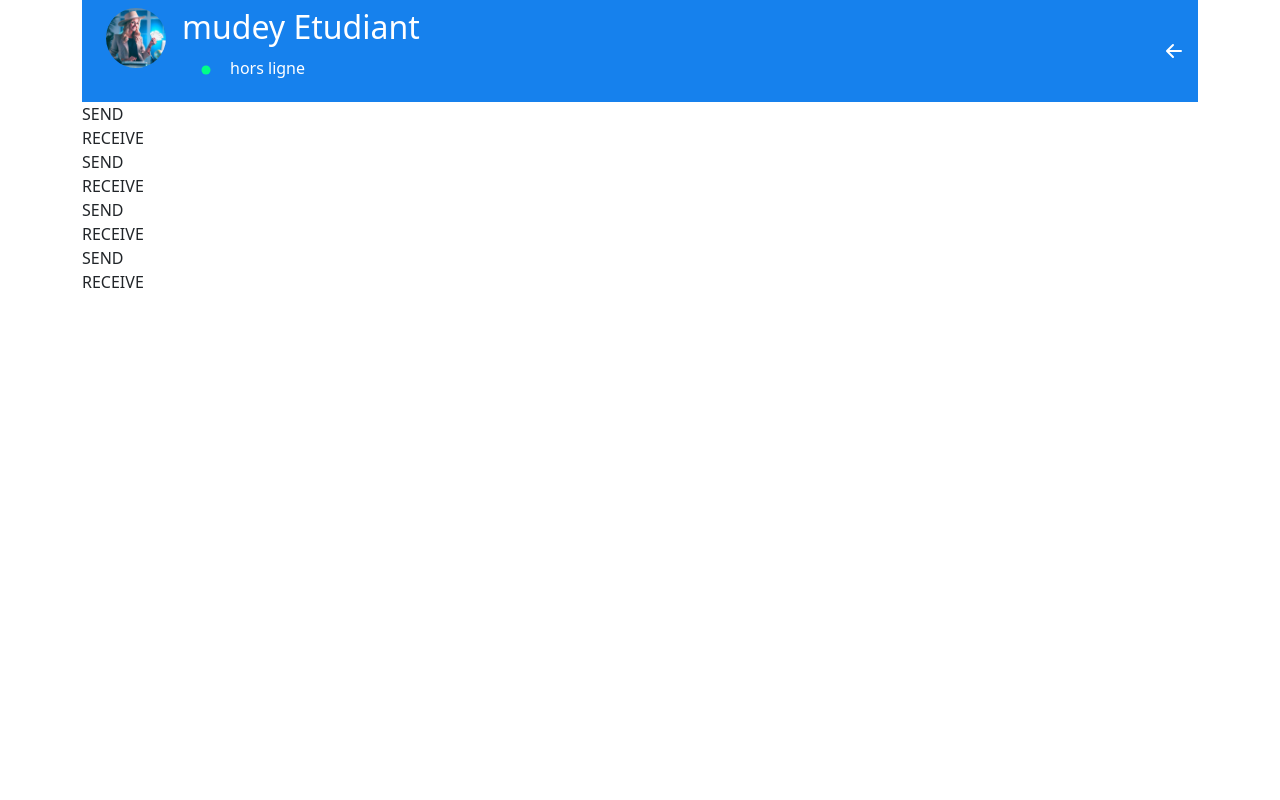
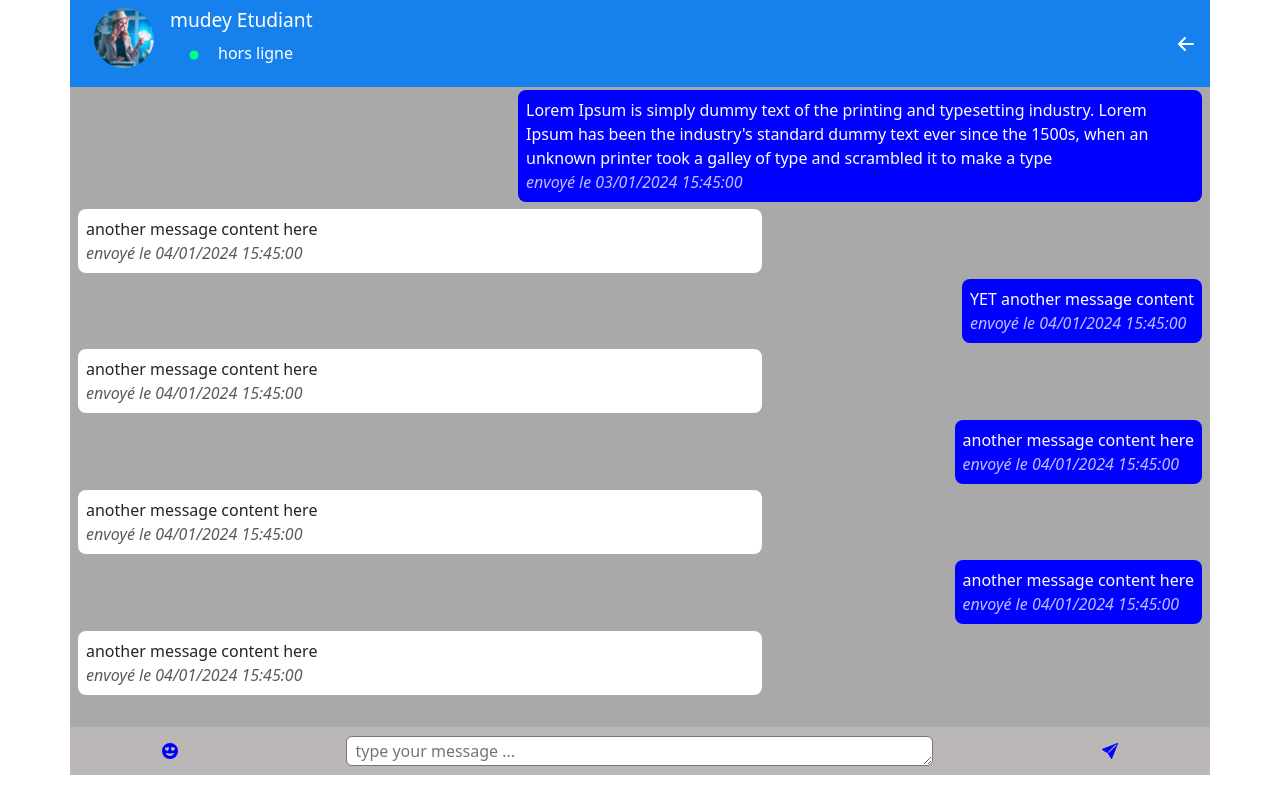
Before and after one commit to OGisidore/Projects_React_1er_chatApp, a React (Create React App) app: page /chat in a window 1280 px wide. Built offline with nearby package versions, Linux system fonts and the light colour scheme.

Commit message:
s commit

```diff
--- a/src/components/ChatBox/ChatBox.css
+++ b/src/components/ChatBox/ChatBox.css
@@ -4,5 +4,49 @@
   App Name : E-commerce with React.Js
   Created At : 13/03/2024 15:25:22
 */
+.ChatBox .ChatBoxHeader{
+  position: sticky !important;
+  top: 0;
+}
+.chatContent {
+  margin: 0 !important;
+  height: 80vh;
+  display: flex;
+  flex-direction: column;
+  overflow: auto;
+  background-color: darkgray;
+}
+.message{
+  margin: .2rem .5rem;
+  max-width: 60%;
+  border-radius: .5rem;
+  padding: .5rem;
+}
+.send{
+align-self: self-end;
+  background-color: blue;
+  color: #fff;
+  right: 0;
+}
+.receive{
+  background-color: #fff;
+}
+.time{
+  font-style: italic;
+  opacity: .75;
+}
+.chatInsert{
+  background-color: rgb(187, 183, 183);
+  height: 5vh;
+  padding: 4rem 0 !important;
+}
+.chatInsert :nth-child(1),
+.chatInsert :nth-child(3){
+  font-size: 1rem;
+  margin: 0 1rem;
+  color: blue;
 
-.ChatBox {}
+}
+.chatInsert input{
+  margin-top: 1rem;
+}
--- a/src/components/ChatBox/ChatBox.tsx
+++ b/src/components/ChatBox/ChatBox.tsx
@@ -8,6 +8,9 @@ import React, { FC, useEffect } from 'react';
 import './ChatBox.css';
 import { data } from '../api/data';
 import ChatBoxHeader from '../ChatBoxHeader/ChatBoxHeader';
+import { Discussion } from '../../models/Discussions';
+import { User } from '../../models/User';
+import { BsFillEmojiHeartEyesFill, BsSendFill } from 'react-icons/bs';
 
 
 interface ChatBoxProps {
@@ -16,8 +19,11 @@ interface ChatBoxProps {
 
 
 const ChatBox : FC<ChatBoxProps> = () =>{
-  const user = data[0]
-  const discussion = user.discussions;
+  const user : any = data[0]
+  const discussion :Discussion[] = user.discussions
+  const element : Discussion = discussion[0]
+  console.log(element.content);
+
 
 
 
@@ -32,17 +38,25 @@ const ChatBox : FC<ChatBoxProps> = () =>{
     })
 
   return (
-      <div className="ChatBox container-sm">
+      <div className="ChatBox container-md p-0 ">
           <ChatBoxHeader userData={user}/>
           <div className="chatContent">
             {
-              user.discussions?.map((message:any)=>(
-                <div className={"message " + message.status }>{message.status}</div>
+              discussion.map((message:any)=>(
+                <div className={"message " + message.status.toLowerCase() }>
+                   <p>{message.content}</p>
+                   <p className='time'> envoyé le {message.time}</p>
+                  </div>
               ))
             }
 
           </div>
-          <div className="chatInsert">
+          <div className="chatInsert py-4 sticky-bottom d-flex align-items-center justify-content-around">
+          <BsFillEmojiHeartEyesFill />
+
+            <textarea name="message" id='message' placeholder='type your message ...' className=' px-2 rounded' cols={60} rows={1}></textarea>
+            <BsSendFill />
+
 
           </div>
       </div>
--- a/src/components/GenericsHeader/GenericsHeader.css
+++ b/src/components/GenericsHeader/GenericsHeader.css
@@ -4,3 +4,7 @@
   App Name : E-commerce with React.Js
   Created At : 13/03/2024 15:23:57
 */
+.GenericsHeader{
+  position: sticky !important;
+  top: 0;
+}
--- a/src/components/Header/Header.css
+++ b/src/components/Header/Header.css
@@ -6,6 +6,8 @@
 */
 
 .Header {
+  position: sticky !important;
+  top: 0;
   background-color: rgb(22, 129, 237) !important;
   color: #fff !important;
 }
--- /dev/null
+++ b/src/models/Discussions.ts
@@ -0,0 +1,8 @@
+import { RECEIVE, SEND } from "./action/actions";
+
+export interface Discussion{
+    status: typeof SEND | typeof RECEIVE | null,
+    time:string,
+    content:string
+
+}
--- a/src/pages/Contact/Contact.css
+++ b/src/pages/Contact/Contact.css
@@ -24,3 +24,6 @@ h2,p{
   margin: 0 !important;
 
 }
+h2{
+  font-size: 1.2rem !important;
+}
--- a/src/pages/Contact/Contact.tsx
+++ b/src/pages/Contact/Contact.tsx
@@ -36,7 +36,7 @@ const Contact : FC<ContactProps> = () =>{
   return (
     <Fragment>
     {
-      <div className="Contact container-sm">
+      <div className="Contact container-sm p-0">
         <GenericsHeader headerTitle={title}/>
 
         {
--- a/src/pages/Home/Home.css
+++ b/src/pages/Home/Home.css
@@ -4,3 +4,7 @@
   App Name : E-commerce with React.Js
   Created At : 13/03/2024 15:18:26
 */
+.times{
+  min-width: 4rem;
+
+}
--- a/src/pages/Home/Home.tsx
+++ b/src/pages/Home/Home.tsx
@@ -27,7 +27,7 @@ const Home: FC<HomeProps> = () => {
   return (
     <Fragment>
       {
-        <div className="container-sm ">
+        <div className="container-sm p-0">
           <Header />
           {
             data.map((dat: any,index : number) => {
@@ -38,11 +38,11 @@ const Home: FC<HomeProps> = () => {
                 <div className=" mx-2">
                    <img src={dat.profilImage} alt={dat.name} className="rounded-circle" height={"60px"} />
                 </div>
-                <div className=" d-flex flex-column justify-content-end">
+                <div className=" d-flex flex-column px-2 justify-content-end">
                   <h2>{dat.name}</h2>
                   <p>{dat.message.content}</p>
                 </div>
-                <div className=" p-3 d-flex align-items-end" >
+                <div className=" times  d-flex align-items-end" >
                   {dat.message.time}
                 </div>
 
```
Also changed, not shown: src/models/User.ts (+10 -3 lines).
